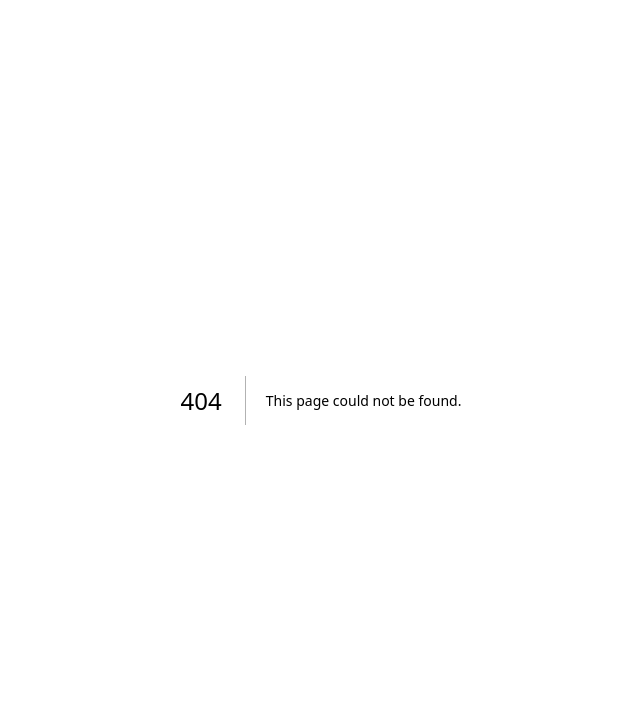
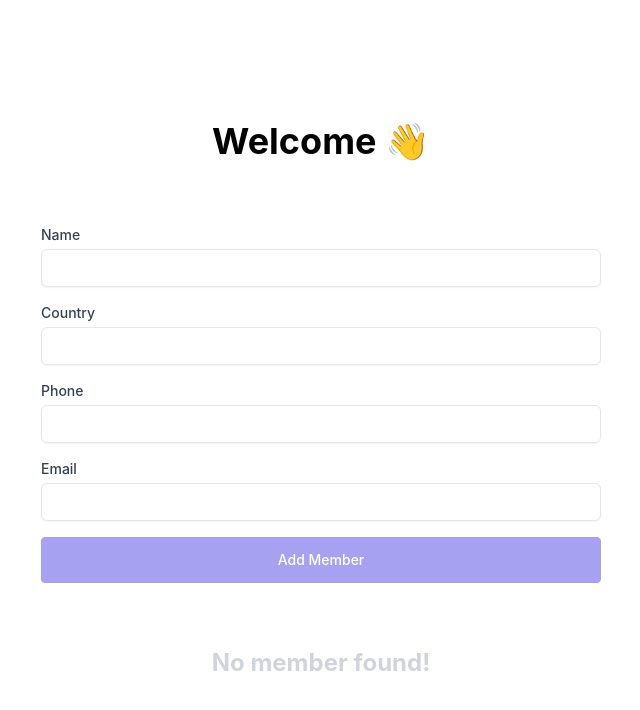
Before and after one commit to navid-asgharzadeh/gigapay, a Next.js app: page /dashboard in a window 1280 px wide. Before the commit this address had no page. Shown: the top 710 px of the page, without its empty margins (319-959 px from the left). Built offline with nearby package versions, Linux system fonts and the light colour scheme.

Commit message:
Add initial dashboard route
Also, added inputs to be able to add new members

```diff
--- /dev/null
+++ b/components/Dashboard.tsx
@@ -0,0 +1,91 @@
+import { getSessionStorage } from 'hooks/useSessionStorage'
+import React, { useEffect, useState } from 'react'
+import { MemberProps } from 'utility/Interface'
+import Button from './Button'
+import Input from './Input'
+
+const initialMember = {
+  name: '',
+  country: '',
+  phone: '',
+  email: '',
+}
+
+function Dashboard() {
+  const [formData, setFormData] = useState<MemberProps>(initialMember)
+  const [name, setName] = useState<string | null>('')
+
+  const handleChange = (e: React.ChangeEvent<HTMLInputElement>) => {
+    const { name, value } = e.target
+    setFormData({ ...formData, [name]: value })
+  }
+
+  useEffect(() => {
+    setName(getSessionStorage('name'))
+  }, [])
+
+  const handleSubmit = (e: React.FormEvent<HTMLFormElement>) => {
+    e.preventDefault()
+    console.log(formData)
+    //TODO: Save data to database
+  }
+
+  const isDisabled = () => {
+    return (
+      !formData.name || !formData.country || !formData.phone || !formData.email
+    )
+  }
+
+  return (
+    <div className="flex flex-col items-center justify-center min-h-screen p-4 space-y-16 my-8 max-w-6xl mx-auto">
+      <h1 className="text-4xl font-bold">Welcome {name?.toUpperCase()} 👋</h1>
+
+      <form onSubmit={handleSubmit} className="flex flex-col space-y-4 w-2/4">
+        <Input
+          label="Name"
+          type="text"
+          name="name"
+          value={formData.name}
+          onChange={handleChange}
+        />
+
+        <Input
+          label="Country"
+          type="text"
+          name="country"
+          value={formData.country}
+          onChange={handleChange}
+        />
+
+        <Input
+          label="Phone"
+          type="text"
+          name="phone"
+          value={formData.phone}
+          onChange={handleChange}
+        />
+
+        <Input
+          label="Email"
+          type="email"
+          name="email"
+          value={formData.email}
+          onChange={handleChange}
+        />
+
+        <Button disabled={isDisabled()}>Add Member</Button>
+      </form>
+
+      {/* Show this when no member found */}
+      <p className="text-2xl text-center text-gray-300 font-bold">
+        No member found!
+      </p>
+
+      <div className="grid gap-8 space-x-1 md:grid-cols-2 lg:grid-cols-3">
+        {/*TODO: Show members */}
+      </div>
+    </div>
+  )
+}
+
+export default Dashboard
--- /dev/null
+++ b/pages/dashboard.tsx
@@ -0,0 +1,8 @@
+import Dashboard from 'components/Dashboard'
+import React from 'react'
+
+function dashboard() {
+  return <Dashboard />
+}
+
+export default dashboard
```
Also changed, not shown: utility/Interface.tsx (+7 -0 lines).
